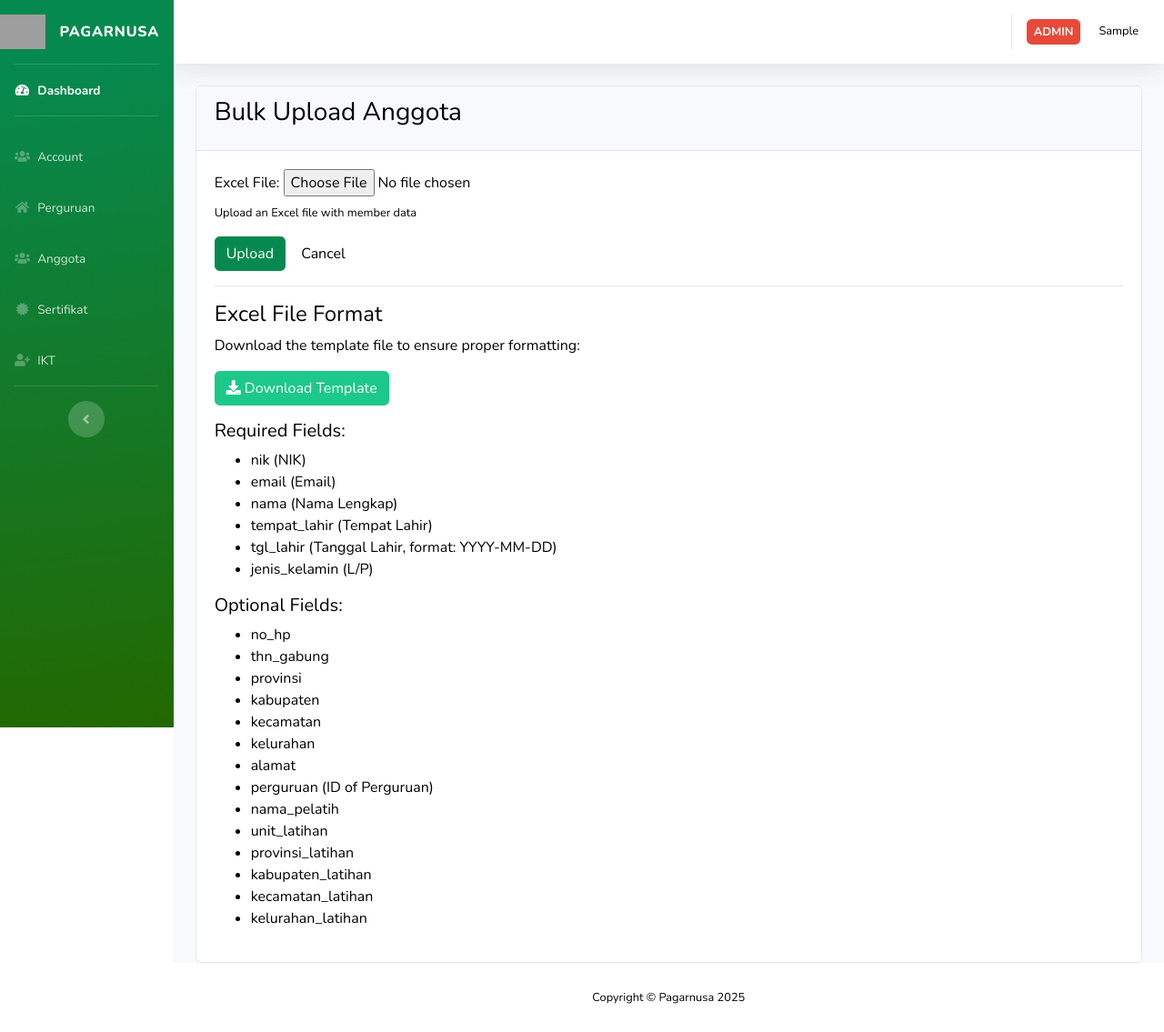
After one commit to keselyoleren/pn_apps, a Django app: page /bulk-upload/ in a window 1280 px wide. The commit adds this page. Shown: the whole page at 91% size. Run offline with Django 5.2, Linux system fonts and the light colour scheme; the visitor is signed in with stand-in values (Sample User, id 1); some libraries are stand-ins or nearby versions; grey boxes are pictures that could not be loaded.

Commit message:
add bulk add anggota

```diff
--- a/src/members/admin.py
+++ b/src/members/admin.py
@@ -11,7 +11,7 @@ class AdminMember(admin.ModelAdmin):
 
     fieldsets = (
         (None, {
-            'fields': ('user', 'nik', 'email', 'nama', 'tempat_lahir', 'tgl_lahir', 'jenis_kelamin', 'no_hp', 'is_pelatih')
+            'fields': ('user', 'nik', 'email', 'nama', 'tempat_lahir', 'tgl_lahir', 'jenis_kelamin', 'no_hp', 'parent')
         }),
         ('Lokasi', {
             'fields': ('provinsi', 'kabupaten', 'kecamatan', 'kelurahan')
--- a/src/members/forms.py
+++ b/src/members/forms.py
@@ -8,12 +8,6 @@ from django.utils import timezone
 
 
 class MembersForm(AbstractForm):
-    nama_pelatih = forms.ModelChoiceField(
-        queryset=Members.objects.filter(user__role__in=[RoleUser.PELATIH_CABANG]),
-        required=False,
-        label="Nama Pelatih",
-        widget=forms.Select(attrs={'class': 'form-control'})
-    )
     class Meta:
         model = Members
         fields = '__all__'
@@ -109,3 +103,12 @@ class PerguruanForm(AbstractForm):
     class Meta:
         model = Perguruan
         fields = '__all__'
+
+class BulkUploadForm(forms.Form):
+    excel_file = forms.FileField(label='Excel File', help_text='Upload an Excel file with member data')
+
+    def clean_excel_file(self):
+        file = self.cleaned_data['excel_file']
+        if not file.name.endswith(('.xls', '.xlsx')):
+            raise forms.ValidationError("Only Excel files are allowed")
+        return file
--- a/src/members/models.py
+++ b/src/members/models.py
@@ -16,6 +16,7 @@ class Perguruan(BaseModel):
 
 class Members(BaseModel):
     user = models.OneToOneField(AccountUser, on_delete=models.CASCADE, blank=True, null=True)
+    parent = models.ForeignKey('self', on_delete=models.CASCADE, blank=True, null=True)
     nik = models.CharField("NIK", max_length=50, unique=True)
     email = models.EmailField("Email", max_length=50, unique=True)
     nama = models.CharField("Nama Lengkap", max_length=200)
@@ -31,8 +32,8 @@ class Members(BaseModel):
     kelurahan = models.CharField("Kelurahan", max_length=100, blank=True, null=True)
     alamat = models.CharField("Alamat Rumah", max_length=200, blank=True, null=True)
 
-    pas_photo = models.ImageField("Pas Photo", upload_to="members/pas_photo", blank=True, null=True)
-    ktp = models.ImageField("KTP", upload_to="members/ktp", blank=True, null=True)
+    pas_photo = models.ImageField("Pas Photo", upload_to="members/pas_photo")
+    ktp = models.ImageField("KTP", upload_to="members/ktp")
 
     perguruan = models.ForeignKey(Perguruan, on_delete=models.CASCADE, blank=True, null=True)
     nama_pelatih = models.CharField("Nama Pelatih", max_length=100, blank=True, null=True)
--- a/src/members/urls.py
+++ b/src/members/urls.py
@@ -36,6 +36,10 @@ urlpatterns = [
         path('delete/<uuid:pk>/', PerguruanDeleteView.as_view(), name='perguruan-delete'),
     ])),
 
+    path('bulk-upload/', MembersBulkUploadView.as_view(), name='member-bulk-upload'),
+    path('download-template/', DownloadMemberTemplateView.as_view(), name='download-member-template'),
+
+
     path("api/", include([
         path('search/pelatih-cabang/', pelatih_cabang_list, name='pelatih_cabang_list'),
     ]))
--- a/src/members/views/views.py
+++ b/src/members/views/views.py
@@ -2,17 +2,21 @@ from django.shortcuts import render
 
 # Create your views here.
 from django.contrib import messages
+from django.views import View
 from django.views.generic import TemplateView
 from config.choice import RoleUser
 from config.permis import IsPublicAuth, IsLoginAuthenticated, LoginRequiredMixin
-from members.forms import MembersForm, SuperUserMembersForm
-from members.models import Members
+from members.forms import BulkUploadForm, MembersForm, SuperUserMembersForm
+from members.models import Members, Perguruan
 from users.models import AccountUser
 from django.views.generic import CreateView, ListView, UpdateView, DeleteView, DetailView
 from django.urls import reverse_lazy
+from django.views.generic import FormView
+import pandas as pd
+from io import BytesIO
 
 from django.db.models import Count, Q
-from django.http import JsonResponse
+from django.http import HttpResponse, JsonResponse
 
 def anggota_stats(request):
     # Data untuk card summary
@@ -85,6 +89,10 @@ class MembersCreateView(CreateView):
         user.save()
         self.object.user = user
         self.object.save()
+        nama_pelatih = Members.objects.filter(nama=self.object.nama_pelatih).first()
+        if nama_pelatih:
+            self.object.parent = nama_pelatih
+        self.object.save()
         messages.success(self.request, "Registrasi berhasil, silahkan login dengan username dengan 'NIK' anda dan password 'pagarnusabwi1985.1986'")
         return response
 
@@ -118,6 +126,10 @@ class MemebersAdminCreateView(IsPublicAuth, CreateView):
         user.save()
         self.object.user = user
         self.object.save()
+        nama_pelatih = Members.objects.filter(nama=self.object.nama_pelatih).first()
+        if nama_pelatih:
+            self.object.parent = nama_pelatih
+        self.object.save()
         messages.success(self.request, "Registrasi berhasil, silahkan login dengan username dengan 'NIK' anda dan password 'pagarnusabwi1985.1986'")
         return response
 
@@ -139,6 +151,9 @@ class MembersListView(IsPublicAuth, ListView):
             queryset = Members.objects.filter(user=self.request.user)
         elif self.request.user.role == RoleUser.PC:
             queryset = Members.objects.filter(kabupaten=self.request.user.kabupaten)
+        elif self.request.user.role == RoleUser.PELATIH_CABANG:
+            pelatih_cabang = Members.objects.filter(user=self.request.user).first()
+            queryset = Members.objects.filter(Q(parent=pelatih_cabang)| Q(user=self.request.user))
         elif self.request.user.role == RoleUser.PAC:
             queryset = Members.objects.filter(kecamatan=user_wilayah)
 
@@ -222,6 +237,8 @@ class MembersUpdateView(IsPublicAuth, UpdateView):
     def form_valid(self, form):
         if self.request.user.role == RoleUser.SANTRI:
             form.instance.user = self.request.user
+        pelatih_cabang = Members.objects.filter(nama=form.instance.nama_pelatih).first()
+        form.instance.parent = pelatih_cabang
         return super().form_valid(form)
 
 class MembersDeleteView(IsPublicAuth, DeleteView):
@@ -265,3 +282,139 @@ def pelatih_cabang_list(request):
         })
 
     return JsonResponse(results, safe=False)
+
+class MembersBulkUploadView(IsPublicAuth, FormView):
+    template_name = 'members/bulk_upload.html'
+    form_class = BulkUploadForm  # You'll need to create this form
+    success_url = reverse_lazy('member-list')
+
+    def get_context_data(self, **kwargs):
+        context = super().get_context_data(**kwargs)
+        context['header'] = 'Anggota'
+        context['header_title'] = 'Bulk Upload Anggota'
+        return context
+
+    def form_valid(self, form):
+        excel_file = form.cleaned_data['excel_file']
+
+        try:
+            # Read the Excel file
+            df = pd.read_excel(excel_file)
+
+            # Process each row
+            success_count = 0
+            error_count = 0
+            errors = []
+
+            for index, row in df.iterrows():
+                try:
+                    perguruan_value = row.get('perguruan')
+                    perguruan = None
+                    pelatih_cabang = Members.objects.filter(nama=row.get('nama_pelatih')).first()
+                    parent = None
+                    if pelatih_cabang:
+                        parent = pelatih_cabang
+                    if perguruan_value:
+                        perguruan, _ = Perguruan.objects.get_or_create(
+                            nama=perguruan_value,
+                            defaults={'nama': perguruan_value}
+                        )
+                    # Create or update Member
+                    member, created = Members.objects.update_or_create(
+                        nik=row['nik'],
+                        defaults={
+                            'email': row['email'],
+                            'nama': row['nama'],
+                            'tempat_lahir': row['tempat_lahir'],
+                            'tgl_lahir': row['tgl_lahir'],
+                            'jenis_kelamin': row['jenis_kelamin'],
+                            'no_hp': row.get('no_hp', ''),
+                            'thn_gabung': row.get('thn_gabung'),
+                            'provinsi': row.get('provinsi'),
+                            'kabupaten': row.get('kabupaten'),
+                            'kecamatan': row.get('kecamatan'),
+                            'kelurahan': row.get('kelurahan'),
+                            'alamat': row.get('alamat'),
+                            'perguruan': perguruan,
+                            'nama_pelatih': row.get('nama_pelatih'),
+                            'unit_latihan': row.get('unit_latihan'),
+                            'provinsi_latihan': row.get('provinsi_latihan'),
+                            'kabupaten_latihan': row.get('kabupaten_latihan'),
+                            'kecamatan_latihan': row.get('kecamatan_latihan'),
+                            'kelurahan_latihan': row.get('kelurahan_latihan'),
+                            'parent':parent,
+                            'ktp':'default.jpeg',
+                            'pas_photo':'default.jpeg',
+                        }
+                    )
+
+                    # Create user account if not exists
+                    if not member.user:
+                        user, user_created = AccountUser.objects.get_or_create(
+                            username=row['nik'],
+                            email=row['email'],
+                            defaults={
+                                'first_name': row['nama'],
+                                'role': RoleUser.SANTRI,
+                                'kabupaten': row.get('kabupaten'),
+                                'wilayah': row.get('kecamatan'),
+                            }
+                        )
+                        if user_created:
+                            user.set_password("pagarnusabwi1985.1986")
+                            user.save()
+
+                        member.user = user
+                        member.save()
+
+                    success_count += 1
+                except Exception as e:
+                    error_count += 1
+                    errors.append(f"Row {index + 2}: {str(e)}")  # +2 for header and 0-based index
+
+            # Show results to user
+            if success_count > 0:
+                messages.success(self.request, f"Successfully imported {success_count} members!")
+            if error_count > 0:
+                messages.warning(self.request, f"Failed to import {error_count} members. See errors below.")
+                for error in errors[:10]:  # Show first 10 errors to avoid flooding
+                    messages.error(self.request, error)
+
+            return super().form_valid(form)
+
+        except Exception as e:
+            messages.error(self.request, f"Error processing Excel file: {str(e)}")
+            return self.form_invalid(form)
+
+class DownloadMemberTemplateView(IsPublicAuth, View):
+    def get(self, request, *args, **kwargs):
+        # Create a sample DataFrame with the required columns
+        df = pd.DataFrame(columns=[
+            'nik', 'email', 'nama', 'tempat_lahir', 'tgl_lahir', 'jenis_kelamin',
+            'no_hp', 'thn_gabung', 'provinsi', 'kabupaten', 'kecamatan', 'kelurahan',
+            'alamat', 'perguruan', 'nama_pelatih', 'unit_latihan', 'provinsi_latihan',
+            'kabupaten_latihan', 'kecamatan_latihan', 'kelurahan_latihan'
+        ])
+
+        # Add one sample row
+        df.loc[0] = [
+            '1234567890123456', 'example@email.com', 'John Doe', 'Jakarta', '1990-01-01', 'L',
+            '08123456789', '2023-01-01', 'DKI Jakarta', 'Jakarta Selatan', 'Kebayoran Baru', 'Senayan',
+            'Jl. Contoh No. 123', 1, 'Pelatih Name', 'Unit Name', 'Provinsi Latihan',
+            'Kabupaten Latihan', 'Kecamatan Latihan', 'Kelurahan Latihan'
+        ]
+
+        # Create Excel file in memory
+        output = BytesIO()
+        writer = pd.ExcelWriter(output, engine='xlsxwriter')
+        df.to_excel(writer, sheet_name='Members', index=False)
+        writer.close()
+        output.seek(0)
+
+        # Create response
+        response = HttpResponse(
+            output,
+            content_type='application/vnd.openxmlformats-officedocument.spreadsheetml.sheet'
+        )
+        response['Content-Disposition'] = 'attachment; filename=member_template.xlsx'
+        return response
--- a/src/users/views/login_views.py
+++ b/src/users/views/login_views.py
@@ -68,7 +68,7 @@ class ChangePasswordAdminView(IsAuthenticated, PasswordChangeView):
     form_class = AdminPasswordChangeForm
 
     def get_success_url(self):
-        return '/admin-panel/dashboard'
+        return '/'
 
     def get_form_kwargs(self):
         kwargs = super().get_form_kwargs()
--- /dev/null
+++ b/templates/members/bulk_upload.html
@@ -0,0 +1,64 @@
+{% extends 'layouts/main.html' %}
+{% load static %}
+
+{% block content %}
+<div class="card">
+    <div class="card-header">
+        <h3 class="card-title">{{ header_title }}</h3>
+    </div>
+    <div class="card-body">
+        <form method="post" enctype="multipart/form-data">
+            {% csrf_token %}
+            <div class="form-group">
+                {{ form.excel_file.label_tag }}
+                {{ form.excel_file }}
+                {% if form.excel_file.errors %}
+                    <div class="text-danger">
+                        {{ form.excel_file.errors }}
+                    </div>
+                {% endif %}
+                <small class="form-text text-muted">{{ form.excel_file.help_text }}</small>
+            </div>
+            <button type="submit" class="btn btn-primary">Upload</button>
+            <a href="{% url 'member-list' %}" class="btn btn-default">Cancel</a>
+        </form>
+
+        <hr>
+        <h4>Excel File Format</h4>
+        <p>Download the template file to ensure proper formatting:</p>
+        <a href="{% url 'download-member-template' %}" class="btn btn-success">
+            <i class="fas fa-download"></i> Download Template
+        </a>
+
+        <div class="mt-3">
+            <h5>Required Fields:</h5>
+            <ul>
+                <li>nik (NIK)</li>
+                <li>email (Email)</li>
+                <li>nama (Nama Lengkap)</li>
+                <li>tempat_lahir (Tempat Lahir)</li>
+                <li>tgl_lahir (Tanggal Lahir, format: YYYY-MM-DD)</li>
+                <li>jenis_kelamin (L/P)</li>
+            </ul>
+
+            <h5>Optional Fields:</h5>
+            <ul>
+                <li>no_hp</li>
+                <li>thn_gabung</li>
+                <li>provinsi</li>
+                <li>kabupaten</li>
+                <li>kecamatan</li>
+                <li>kelurahan</li>
+                <li>alamat</li>
+                <li>perguruan (ID of Perguruan)</li>
+                <li>nama_pelatih</li>
+                <li>unit_latihan</li>
+                <li>provinsi_latihan</li>
+                <li>kabupaten_latihan</li>
+                <li>kecamatan_latihan</li>
+                <li>kelurahan_latihan</li>
+            </ul>
+        </div>
+    </div>
+</div>
+{% endblock %}
--- a/templates/members/form.html
+++ b/templates/members/form.html
@@ -69,7 +69,7 @@
                                     <div class="tab-pane fade show active" id="dataDiri" role="tabpanel" aria-labelledby="data-diri-tab">
                                         <h5 class="mb-3">Informasi Data Diri</h5>
                                         {% for fields in form.visible_fields %}
-                                            {% if fields.name != 'nama_pelatih' and fields.name != 'unit_latihan' and fields.name != 'provinsi_latihan' and fields.name != 'kabupaten_latihan' and fields.name != 'kecamatan_latihan' and fields.name != 'kelurahan_latihan' and fields.name != 'perguruan' %}
+                                            {% if fields.name != 'nama_pelatih' and fields.name != 'unit_latihan' and fields.name != 'provinsi_latihan' and fields.name != 'kabupaten_latihan' and fields.name != 'kecamatan_latihan' and fields.name != 'kelurahan_latihan' and fields.name != 'perguruan' and fields.name != 'parent' %}
                                                 <div class="form-group">
                                                     <div class="row">
                                                         <label class="col-sm-2 text-left text-gray-800"
@@ -137,7 +137,7 @@
                                                                     {% endif %}
                                                                 </select>
                                                             {% elif fields.name == 'nama_pelatih' %}
-                                                                <select name="{{ fields.nama_pelatih }}" id="id_{{ fields.nama_pelatih }}" class="form-control select2-pelatih" style="width: 100%;">
+                                                                <select name="{{ fields.name }}" id="id_{{ fields.name }}" class="form-control select2-pelatih" style="width: 100%;">
                                                                     {% if fields.value %}
                                                                         <option value="{{ fields.value }}" selected>{{ fields.value }}</option>
                                                                     {% endif %}
```
Also changed, not shown: requirements.txt (+8 -1 lines), templates/members/list.html (+9 -0 lines), templates/members/register.html (+2 -8 lines), src/members/migrations/0010_auto_20250427_0108.py (added), src/members/migrations/0011_members_parent.py (added), templates/members/biodata_pdf.html (added).
